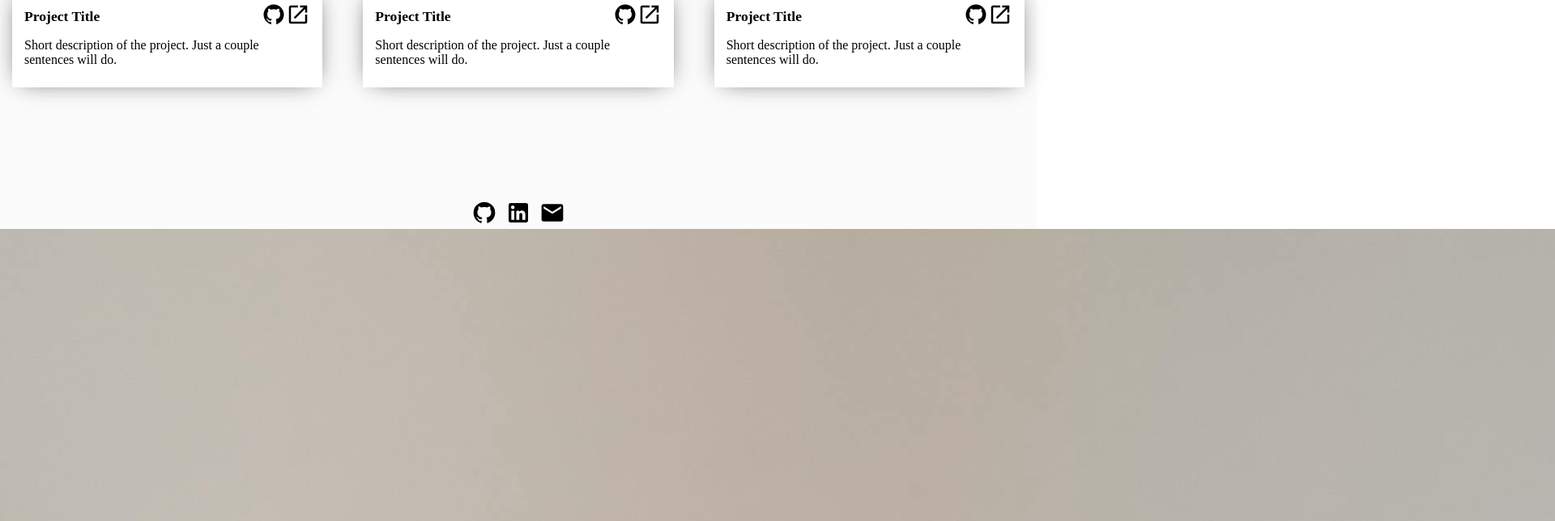
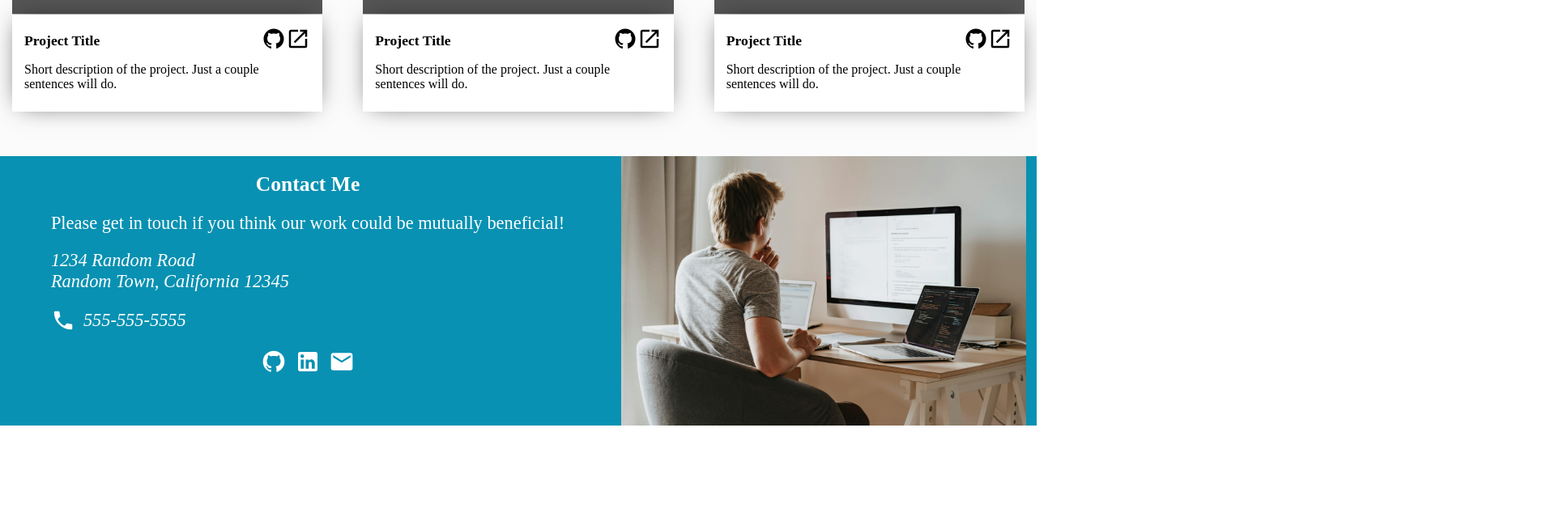
Before and after one commit to DrearyDev/homepage, a website built with webpack: page src/index.html in a window 1280 px wide. Shown: the part 1232-1876 px from the top of the page at 81% size, 1920 px wide, since content can reach past the window. After the commit the page ends 1758 px from the top, so only its background shows below. Built offline with nearby package versions, Linux system fonts and the light colour scheme.

Commit message:
Add style for footer at mobile view
will have to use media queries to adjust at
different screen widths.

```diff
--- a/src/style.css
+++ b/src/style.css
@@ -11,7 +11,6 @@
 }
 
 body {
-    padding: 15px;
     display: flex;
     flex-direction: column;
     align-items: center;
@@ -32,6 +31,7 @@ body {
 /* HEADER SECTION (about me) --------------------------------------------------*/
 
 header {
+    padding: 15px;
     max-width: 700px;
 
     display: flex;
@@ -89,6 +89,7 @@ header {
 /* MAIN SECTION (my work) --------------------------------------------------*/
 
 main {
+    padding: 15px;
     width: 100%;
     display: flex;
     flex-direction: column;
@@ -107,7 +108,7 @@ main {
 }
 
 .card {
-    max-width: 400px;
+    max-width: 500px;
     display: flex;
     flex-direction: column;
     align-items: center;
@@ -155,3 +156,57 @@ main {
 }
 
 /* FOOTER SECTION (contact me) --------------------------------------------------*/
+
+footer {
+    width: 100%;
+
+    display: flex;
+    justify-content: center;
+
+    color: white;
+    background-color: var(--ACCENT-COLOR);
+}
+footer .container {
+    max-width: 1500px;
+
+    flex-wrap: wrap;
+    justify-content: center;
+    display: flex;
+    gap: 20px;
+    font-size: calc(1rem + 0.5vw);
+}
+
+.contact-info {
+    padding: 20px 50px 20px 50px;
+    display: flex;
+    flex-direction: column;
+    gap: 20px;
+}
+.contact-info h2 {
+    display: flex;
+    justify-content: center;
+    font-size: calc(1.2rem + 0.5vw);
+}
+.contact-info .socials {
+    filter: invert(100);
+}
+
+.phone {
+    margin-top: 20px;
+    display: flex;
+    align-items: center;
+    gap: 10px;
+}
+.phone::before {
+    width: 30px;
+    height: 30px;
+
+    content: url('../icons/phone.svg');
+    filter: invert(100);
+}
+
+footer .container picture img {
+    display: flex;
+    width: 100%;
+    max-width: 500px;
+}
```
